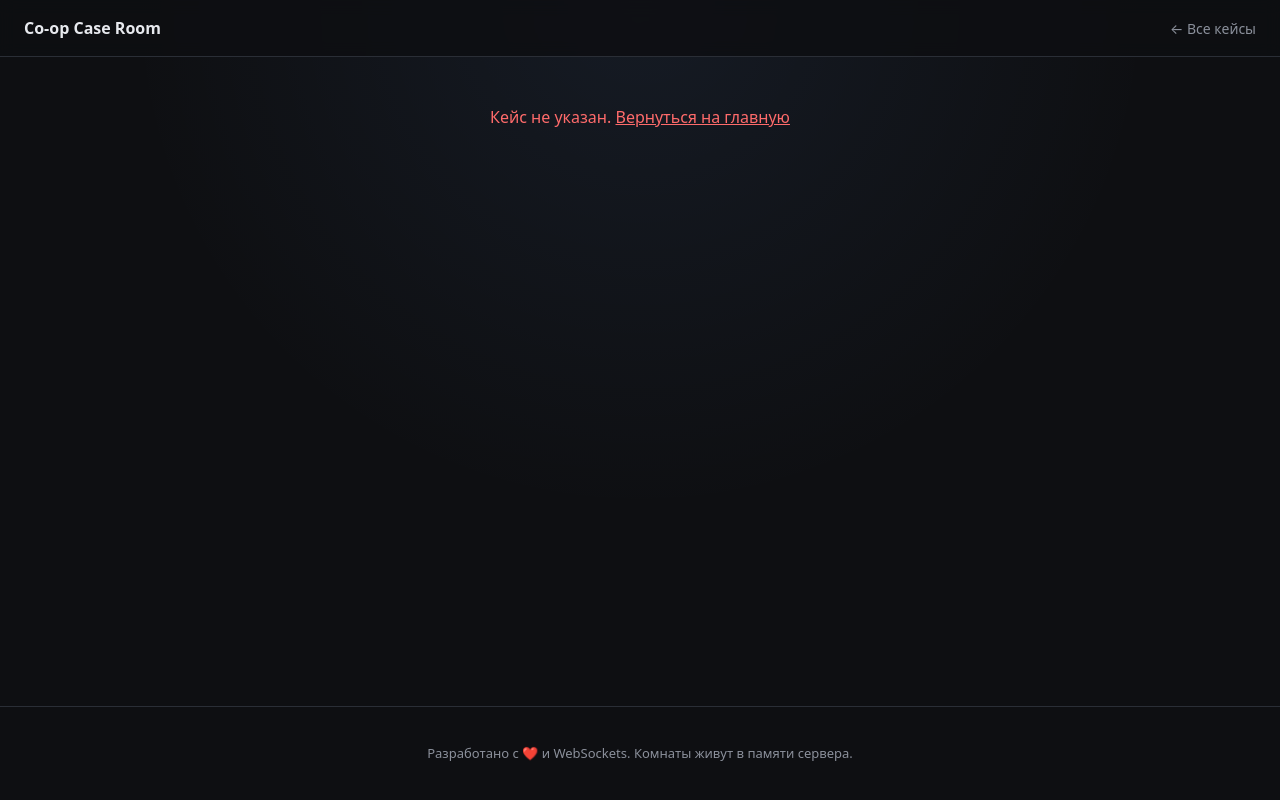
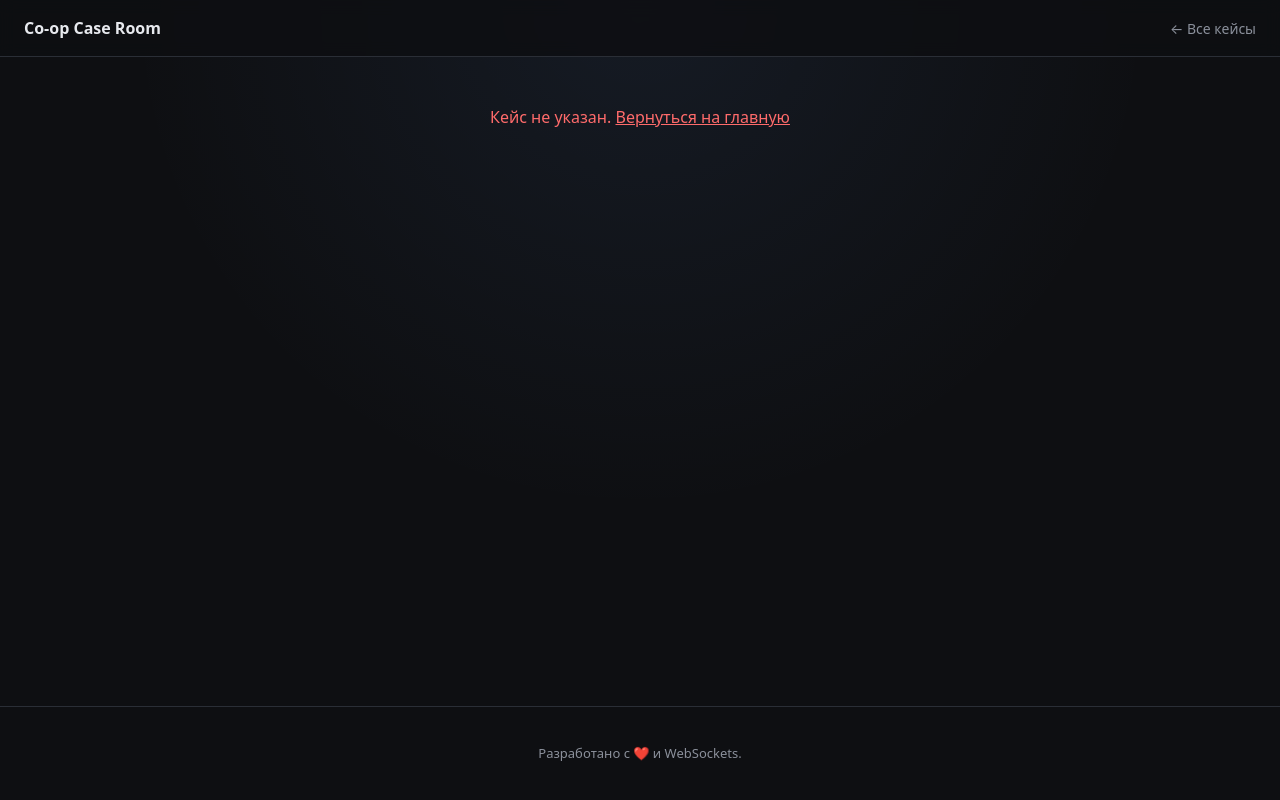
Before and after one commit to WaWek/co-op-case-room, a website: page public/case.html in a window 1280 px wide. Drawn offline with Linux system fonts and the light colour scheme.

```diff
--- a/public/case.html
+++ b/public/case.html
@@ -19,7 +19,7 @@
   </main>
 
   <footer class="site-footer">
-    <p>Разработано с ❤️ и WebSockets. Комнаты живут в памяти сервера.</p>
+    <p>Разработано с ❤️ и WebSockets.</p>
   </footer>
 
   <script src="/js/case.js" type="module"></script>
```
Also changed, not shown: public/index.html (+2 -2 lines).
